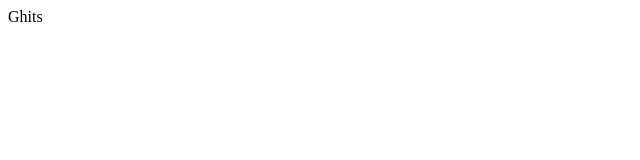
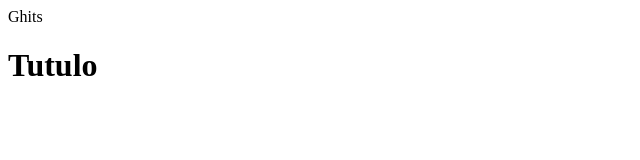
Before and after one commit to deangelijr/citacoes, a plain HTML site: page index.html in a window 1280 px wide. Shown: the whole page, without its empty margins (0-640 px from the left). Drawn offline with Linux system fonts and the light colour scheme.

Commit message:
tag h1
Signed-off-by: Deangeli <deangeli.junior@gmail.com>

```diff
--- a/index.html
+++ b/index.html
@@ -4,6 +4,7 @@
 <head>Ghits</head>
 <body>
 
+    <h1>Tutulo</h1>
 
 </body>
 </html>
```
